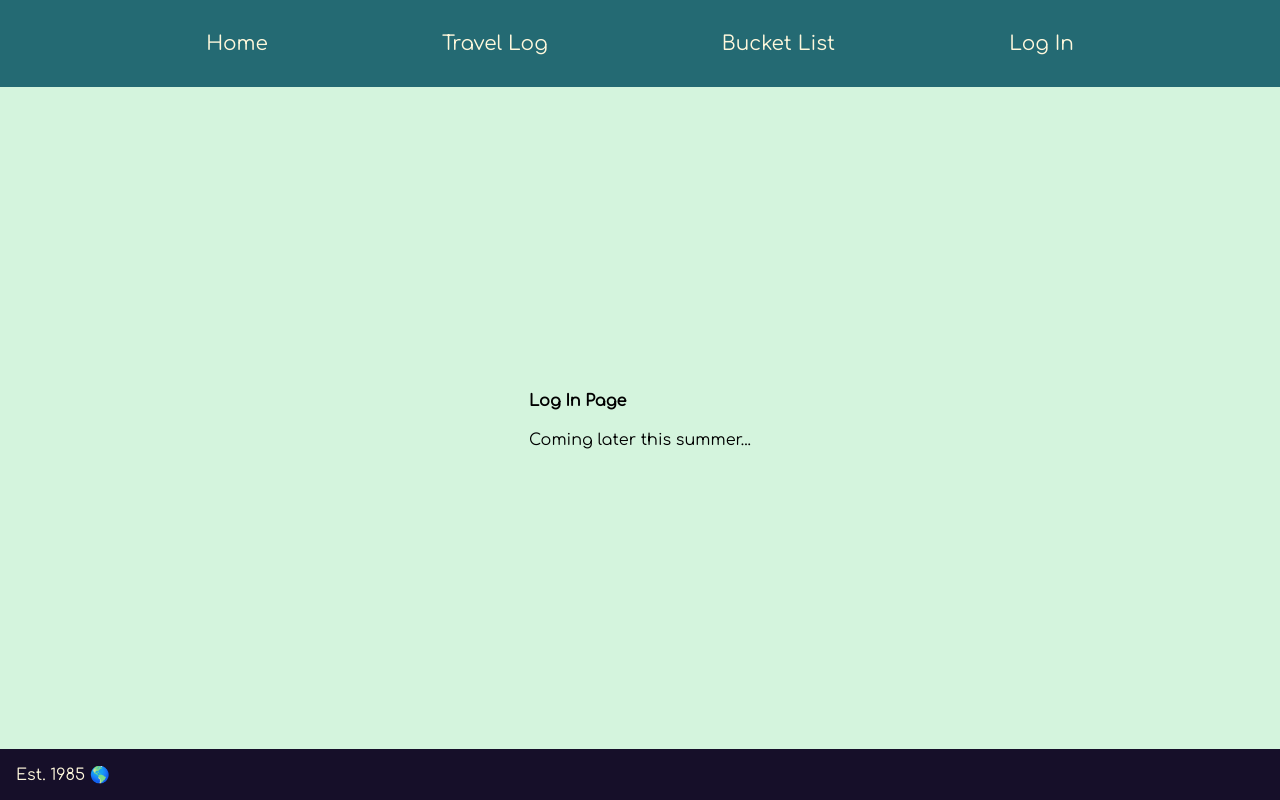
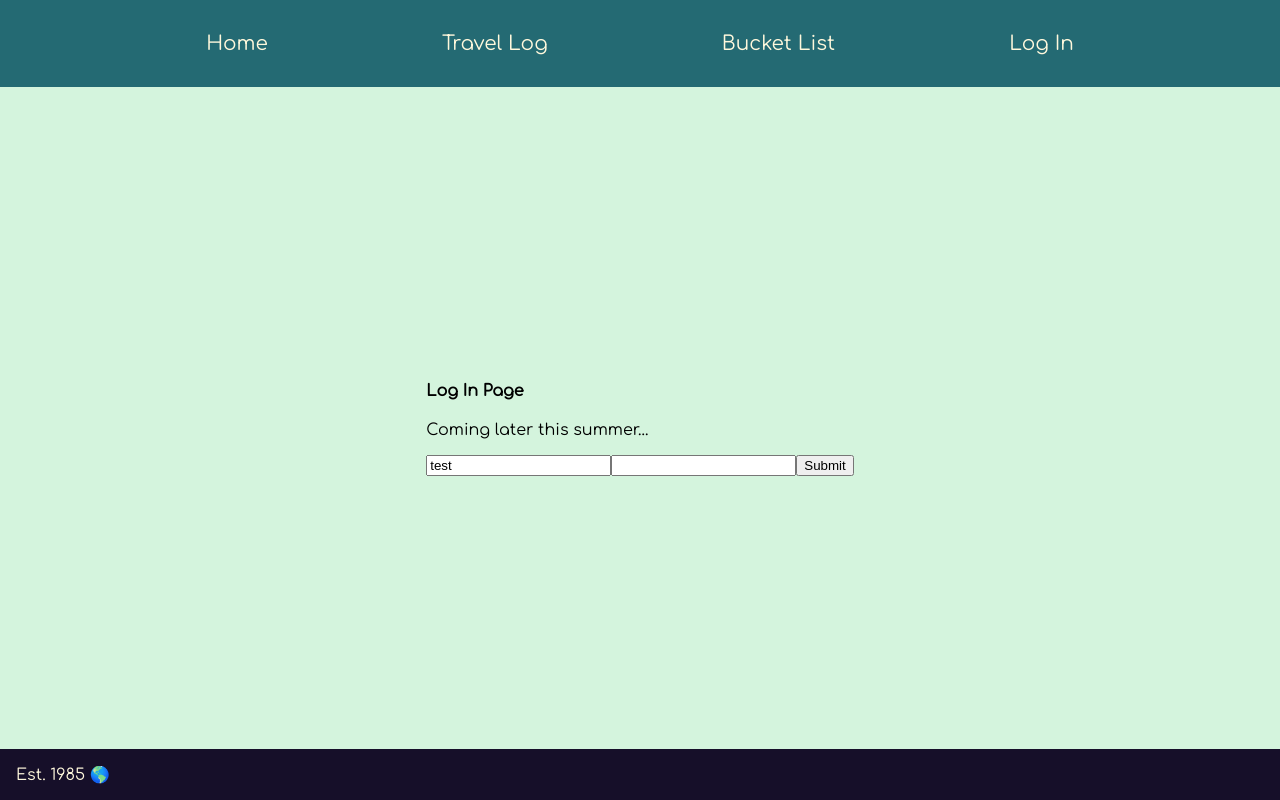
Before and after one commit to So-G/travel-bug-front, a React (Create React App) app: page /login in a window 1280 px wide. Built offline with nearby package versions, Linux system fonts and the light colour scheme.

Commit message:
added react hook form

```diff
--- a/package.json
+++ b/package.json
@@ -13,6 +13,7 @@
     "npm-run-all": "^4.1.5",
     "react": "^17.0.2",
     "react-dom": "^17.0.2",
+    "react-hook-form": "^7.12.1",
     "react-leaflet": "^3.2.0",
     "react-router": "^5.2.0",
     "react-router-dom": "^5.2.0",
--- a/src/components/LogInForm.js
+++ b/src/components/LogInForm.js
@@ -1 +1,29 @@
-export default function LoginForm() {}
+import React from 'react';
+import { useForm } from 'react-hook-form';
+
+export default function LogInForm() {
+  const {
+    register,
+    handleSubmit,
+    watch,
+    formState: { errors },
+  } = useForm();
+  const onSubmit = (data) => console.log(data);
+
+  console.log(watch('example')); // watch input value by passing the name of it
+
+  return (
+    /* "handleSubmit" will validate your inputs before invoking "onSubmit" */
+    <form onSubmit={handleSubmit(onSubmit)}>
+      {/* register your input into the hook by invoking the "register" function */}
+      <input defaultValue="test" {...register('example')} />
+
+      {/* include validation with required or other standard HTML validation rules */}
+      <input {...register('exampleRequired', { required: true })} />
+      {/* errors will return when field validation fails  */}
+      {errors.exampleRequired && <span>This field is required</span>}
+
+      <input type="submit" />
+    </form>
+  );
+}
--- a/src/screens/LogInPage.js
+++ b/src/screens/LogInPage.js
@@ -1,8 +1,11 @@
+import LogInForm from '../components/LogInForm';
+
 export default function LogIn() {
   return (
     <>
       <h4>Log In Page</h4>
       <p>Coming later this summer...</p>
+      <LogInForm />
     </>
   );
 }
```
Also changed, not shown: .eslintrc.json, 1 other file (tests, documents, lock files or other folders).
